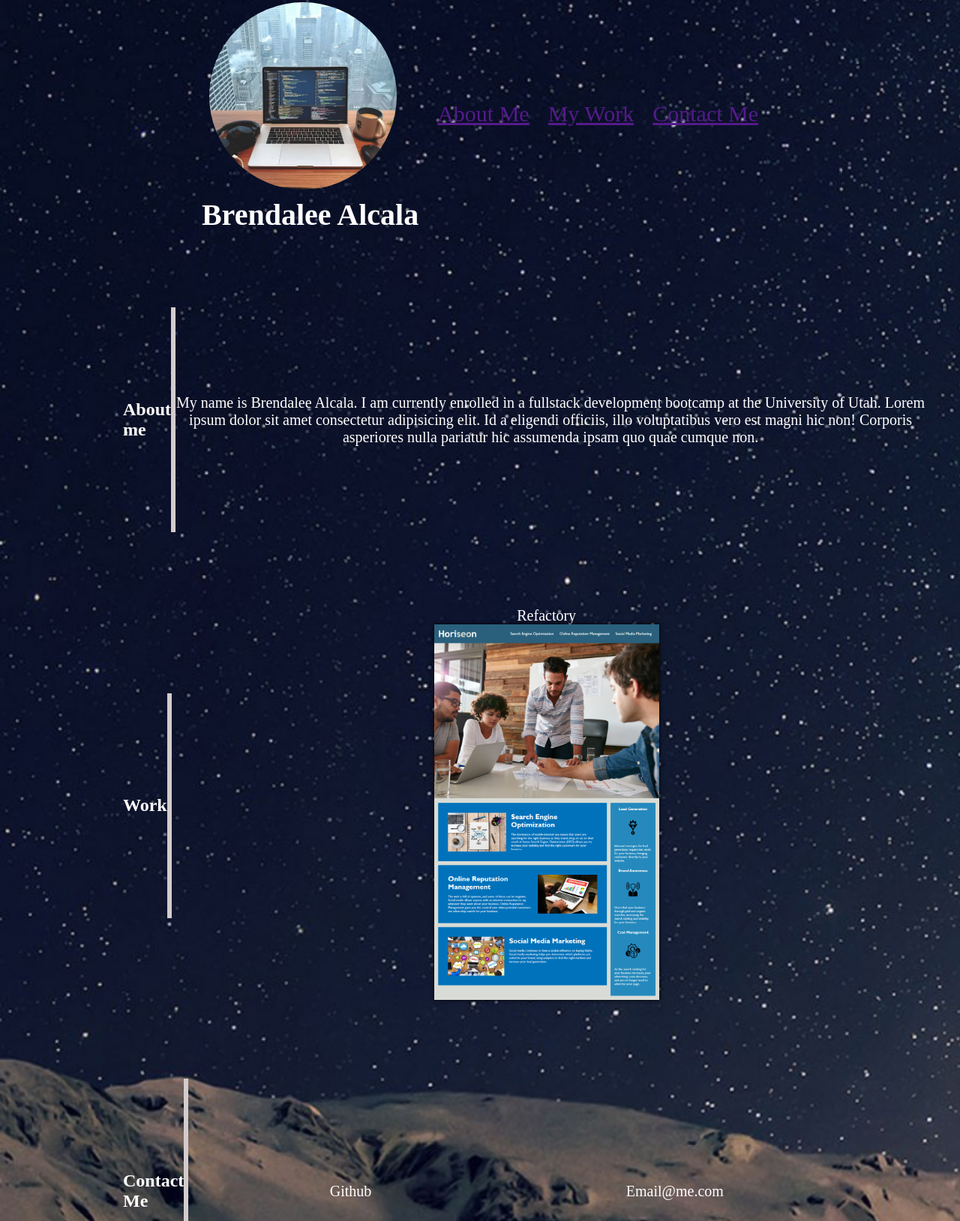
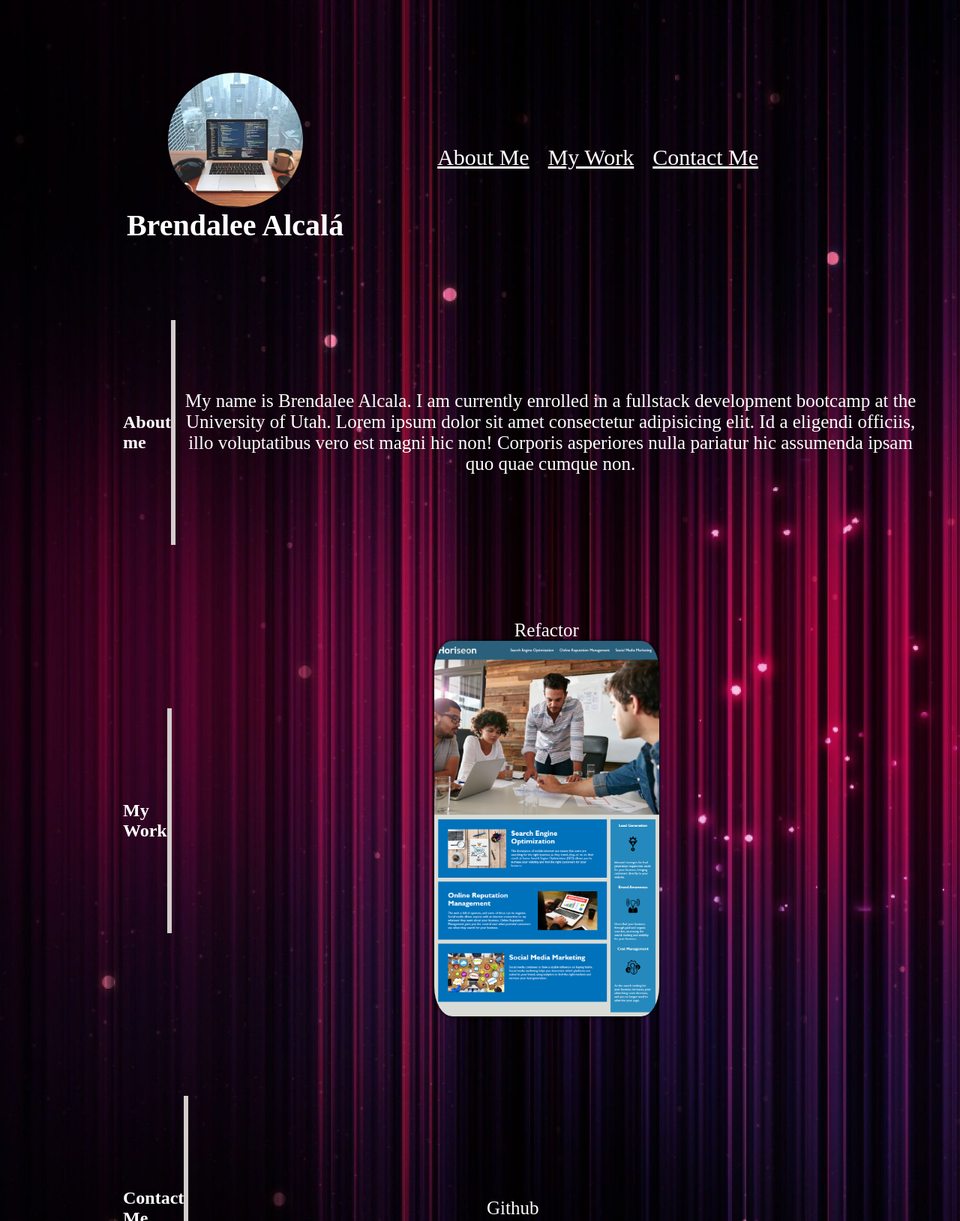
Before and after one commit to brendaleea/My-Portfolio, a plain HTML site: page index.html in a window 1280 px wide. Shown: the part 7-1636 px from the top of the page at 75% size. Drawn offline with Linux system fonts and the light colour scheme.

Commit message:
add internal links and added bkg img

```diff
--- a/index.html
+++ b/index.html
@@ -23,22 +23,22 @@
         <img class="img-comp" src="./Images/Computer.jpeg" alt="Flower image" />
         </a>
 
-        <h1>Brendalee Alcala</h1>
+        <h1>Brendalee Alcal&#225;</h1>
       </div>
 
 
         <nav>
           <ul>
             <li>
-              <a href=""> About Me</a>
+              <a href="#About me"> About Me</a>
             </li>
 
             <li>
-              <a href=""> My Work</a>
+              <a href="#My Work"> My Work</a>
             </li>
 
             <li>
-              <a href=""> Contact Me</a>
+              <a href="# Contact Me"> Contact Me</a>
             </li>
           </ul>
         </nav>
@@ -50,7 +50,8 @@
   <main class="wrapper">
     <section class="page-section">
 
-      <h2 class="title-container">About me</h2>
+
+      <h2 class="title-container" id="About me">About me</h2>
 
 
       <div>
@@ -69,11 +70,11 @@
 
     <section class="page-section">
 
-      <h2 class="title-container">Work</h2>
+      <h2 class="title-container" id="My Work">My Work</h2>
 
 
       <div>
-        <p> Refactory</p>
+        <p> Refactor</p>
         <p>
           <a href="https://brendaleea.github.io/Horiseon-Refactor/" target="_blank">
             <img class="img-hori" src="./Images/horiseondemoimg.png" alt="Horiseon app" />
@@ -88,10 +89,12 @@
 
     <section class="page-section">
 
-      <h2 class="title-container">Contact Me</h2>
+      <h2 class="title-container" id="Contact-Me">Contact Me</h2>
+      <p>
+       <a href="https://github.com/brendaleea" Github target="none"> Github </a>
+      </p>
 
-      <p>Github</p>
-      <p>Email@me.com</p>
+
 
 
 
@@ -103,7 +106,8 @@
 
     <Section>
       <footer class="footer">
-        Created by <span class="span-2"> Brendalee Alcala </span>
+        Created by Brendalee Alcala &#9829;
+        </span>
       </footer>
     </Section>
   </main>
--- a/style.css
+++ b/style.css
@@ -5,13 +5,26 @@
 }
 
 .img-comp {
-  width: 250px;
+  width: 180px;
   border-radius: 50%;
   margin: 10px;
   display: block;
   align-items: center;
 
+
+  transition: transform .2s;
+  /* width: 300px; */
+  height: auto;
+  margin: 0 auto;
+
 }
+
+
+
+
+
+
+
 
 header {
   display: flex;
@@ -23,63 +36,71 @@ header {
   color: white;
  /* background-color: rgb(5, 5, 5);   */
  font-size: 20px;
+ margin-top: 100px;
+
 }
 
-header nav ul li {
-  font-size: 30px;
+
+nav {
+  cursor: pointer;
+
+}
+
+nav ul{
+  display: flex;
+  list-style-type: none;
+  margin: 100px;
 
 
 
-  /* display: flex;
-  flex: 1; */
-  margin-left: 25px;
-  /* display: inline-block; */
+}
+
+
+nav ul li{
+  transition: 0.5s;
+}
+
+
+
+
+nav ul li a {
+color: white;
+font-size: 30px;
+margin-left: 25px;
+transition: 0.5s;
+
+
 
 }
 
-nav {
 
-  cursor: pointer;
+nav ul:hover li a{
+  transform: scale(1.5);
+  opacity: 0.2;
+  filter: blur(5px);
 
-  /* font-size: 25px; */
-  /* display: flex;
-  align-items: center; */
-  /* background-color: blue;
-  flex-direction: row;
-  float: right; */
-}
-nav ul{
-  display: flex;
-  list-style-type: none;
-
-}
-nav ul li a:hover {
-  color: rgb(248, 243, 243);
-
-}
-nav ul li a:active {
-  color:#000;
 
 }
 
-/* .nav:active {
-  color: rgb(242, 56, 180);
-} */
 
-/*
-.section{
-  display: grid;
-  grid-template-columns: 1fr 1fr;
-  height: 400px;
-  margin-top: 25px;
-  margin-bottom: 25px;
-  color: blueviolet;
-  font-family: roboto;
-  background-color: palevioletred;
+nav ul li a:hover {
+  color: rgb(92, 58, 239);
+  opacity: 1;
+  filter: blur(0);
+  text-decoration: none;
+  font-size: 60px;
 
 
 }
-*/
+
+
+
+
+nav ul li a:active {
+  color:#040404;
+
+}
+
 
 .wrapper {
   max-width: 90%;
@@ -123,9 +144,8 @@ p {
   display: inline-block;
   flex-direction: row;
   /* border-left: 6px solid #d3cccc; */
-  /* height: 300px; */
   width: 1000px;
-  font-size: 20px;
+  font-size: 25px;
 
   align-items: center;
   flex-wrap: wrap;
@@ -136,18 +156,42 @@ p {
   color: white
 }
 
+p a {
+  color: white;
+  text-decoration: none;
 
 
+
+
+
+}
+
+p a:hover{
+  color: rgb(92, 58, 239);
+  font-size: 60px;
+
+
+
+
+}
 
 
 .img-hori {
   width: 30%;
   height: auto;
   box-shadow: 0px 0px 5px rgba(0, 0, 0, 100);
+  border-radius: 8%;
   flex-wrap: wrap;
+  transition: transform .2s;
+  width: 300px;
+  height: auto;
+  margin: 0 auto;
 
+}
 
+.img-hori:hover{
 
+  transform: scale(1.5);
 }
 
 
@@ -156,9 +200,10 @@ body {
 
   padding-bottom: 0px;
   margin: 0;
-  background-image: url(./Images/Starrynight.jpeg);
+  background-image: url(./Images/Black-4K-Abstract-Wallpaper-HD.jpeg);
   background-size: cover;
   background-repeat: no-repeat;
+
 
 
 
@@ -177,8 +222,3 @@ body {
   height: 200px;
   color: white;
 }
-
-.span-2:hover {
-  text-decoration: underline;
-  cursor: pointer;
-}
```
Also changed, not shown: Images/4K-Abstract-Wallpaper-High-Resolution.jpeg (added), Images/Black-4K-Abstract-Wallpaper-HD.jpeg (added).
